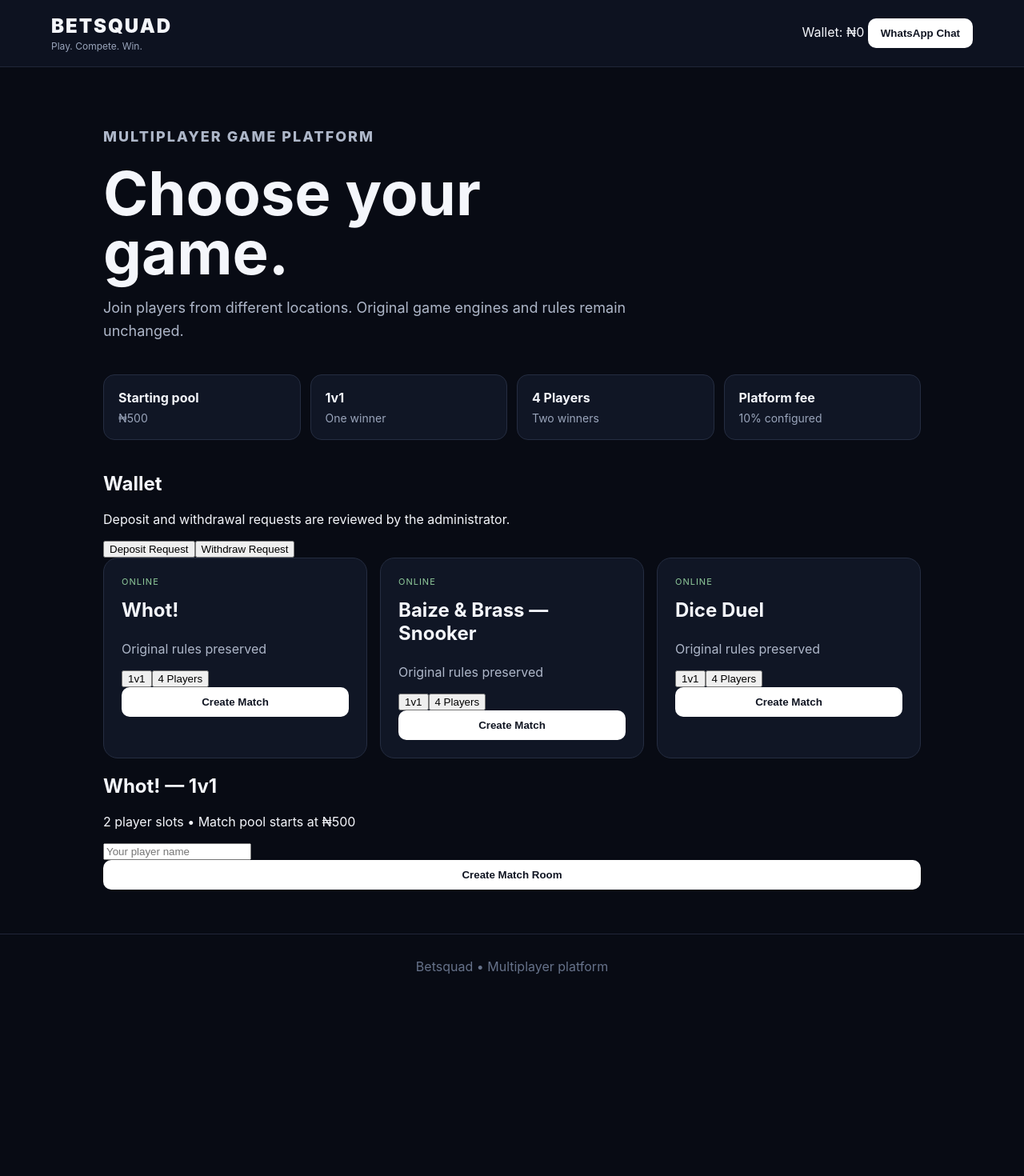
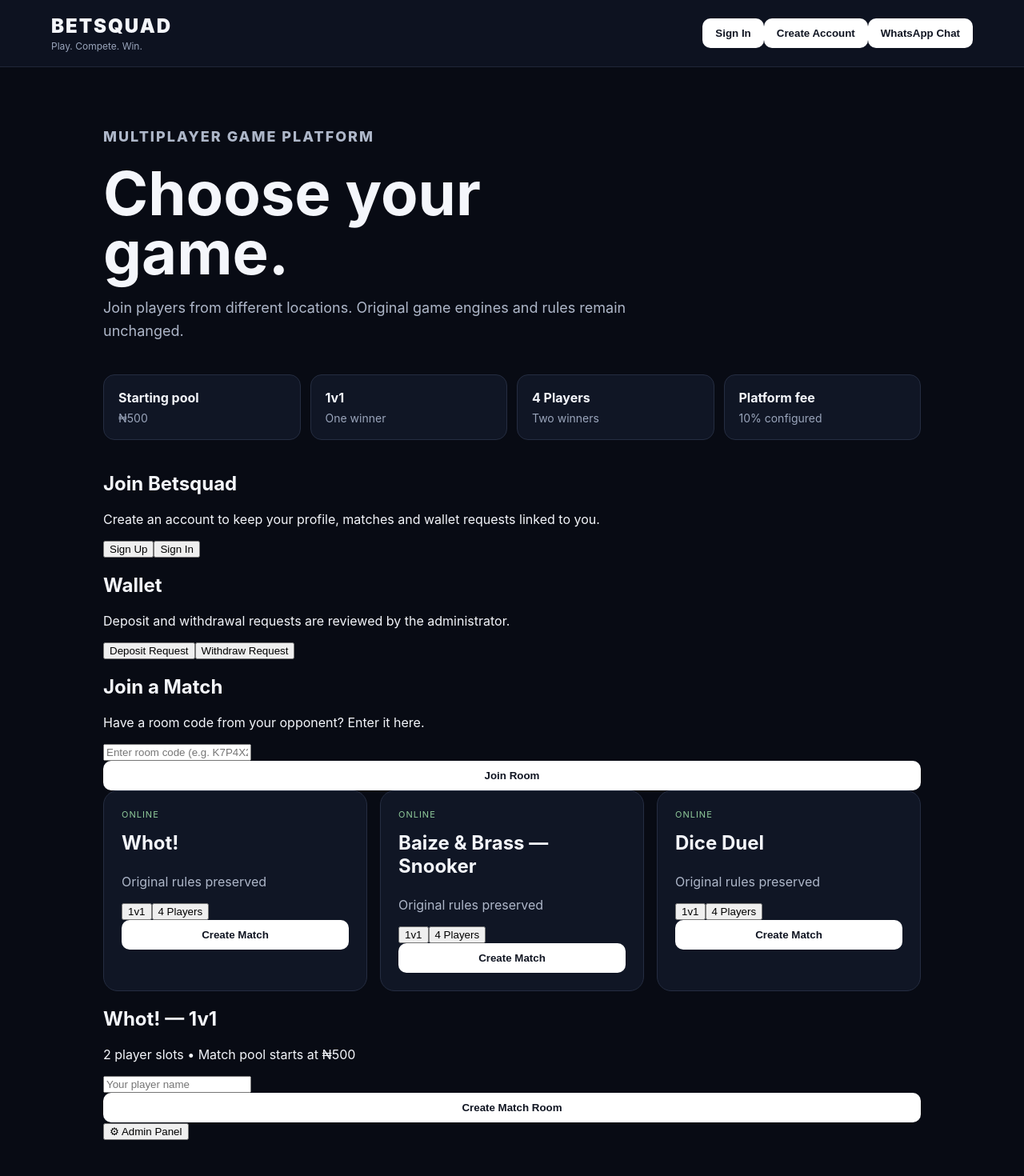
Before and after one commit to emekapaulofficial-crypto/betsquad-v2, a React (Vite) app: page / in a window 1280 px wide. Shown: the top 1470 px of the page at 80% size. Before the commit the page ends 1248 px from the top, so only its background shows below. Built offline with nearby package versions, Linux system fonts and the light colour scheme.

Commit message:
feat(platform): add auth, join room, wallet workflows and admin panel UI

```diff
--- a/src/main.jsx
+++ b/src/main.jsx
@@ -18,34 +18,87 @@ function App() {
   const [requestType, setRequestType] = useState(null);
   const [amount, setAmount] = useState("");
   const [reference, setReference] = useState("");
+  const [authMode, setAuthMode] = useState(null);
+  const [signedIn, setSignedIn] = useState(false);
+  const [email, setEmail] = useState("");
+  const [password, setPassword] = useState("");
+  const [joinCode, setJoinCode] = useState("");
+  const [adminOpen, setAdminOpen] = useState(false);
+  const [notice, setNotice] = useState("");
   const slots = mode === "1v1" ? 2 : 4;
   const roomCode = useMemo(() => Math.random().toString(36).slice(2, 8).toUpperCase(), [room]);
 
+  function showNotice(message) { setNotice(message); setTimeout(() => setNotice(""), 3500); }
+
+  function authenticate() {
+    if (!email.trim() || !password) return showNotice("Enter your email and password.");
+    setSignedIn(true);
+    setAuthMode(null);
+    showNotice("Account signed in successfully.");
+  }
+
   function createRoom() {
-    if (!playerName.trim()) return alert("Enter your player name first.");
+    if (!signedIn) return setAuthMode("signin");
+    if (!playerName.trim()) return showNotice("Enter your player name first.");
     setRoom({ code: roomCode, players: [playerName.trim()], max: slots, game: selectedGame.name, mode });
+    showNotice(`Room ${roomCode} created. Share the code with your opponent.`);
   }
+
+  function joinRoom() {
+    if (!signedIn) return setAuthMode("signin");
+    const code = joinCode.trim().toUpperCase();
+    if (code.length < 4) return showNotice("Enter the room code you received.");
+    setRoom({ code, players: ["You", "Opponent"], max: slots, game: selectedGame.name, mode });
+    showNotice(`Joined room ${code}.`);
+    document.getElementById("lobby")?.scrollIntoView({ behavior: "smooth" });
+  }
+
   function submitRequest() {
     const value = Number(amount);
-    if (!value || value <= 0) return alert("Enter a valid amount.");
-    alert(`${requestType === "deposit" ? "Deposit" : "Withdrawal"} request submitted for ₦${value.toLocaleString()}. Admin verification is required before the wallet changes.`);
+    if (!signedIn) return setAuthMode("signin");
+    if (!value || value <= 0) return showNotice("Enter a valid amount.");
+    showNotice(`${requestType === "deposit" ? "Deposit" : "Withdrawal"} request submitted for ₦${value.toLocaleString()}. It is pending admin verification.`);
     setRequestType(null); setAmount(""); setReference("");
   }
+
   return (
     <div className="app">
       <header className="topbar">
         <div><div className="brand">BETSQUAD</div><div className="tag">Play. Compete. Win.</div></div>
-        <div><span className="balance">Wallet: ₦{wallet.toLocaleString()}</span> <button onClick={() => window.open("https://chat.whatsapp.com/KiyjdPps1zz92KHiiZv0d0", "_blank")}>WhatsApp Chat</button></div>
+        <div className="top-actions">
+          {signedIn ? <><span className="balance">Wallet: ₦{wallet.toLocaleString()}</span><button onClick={() => {setSignedIn(false); showNotice("Signed out.")}}>Sign Out</button></> : <><button onClick={() => setAuthMode("signin")}>Sign In</button><button onClick={() => setAuthMode("signup")}>Create Account</button></>}
+          <button onClick={() => window.open("https://chat.whatsapp.com/KiyjdPps1zz92KHiiZv0d0", "_blank")}>WhatsApp Chat</button>
+        </div>
       </header>
+
+      {notice && <div className="notice">{notice}</div>}
+
       <main>
         <section className="hero"><p className="eyebrow">MULTIPLAYER GAME PLATFORM</p><h1>Choose your game.</h1><p>Join players from different locations. Original game engines and rules remain unchanged.</p></section>
         <section className="rules"><div><strong>Starting pool</strong><span>₦500</span></div><div><strong>1v1</strong><span>One winner</span></div><div><strong>4 Players</strong><span>Two winners</span></div><div><strong>Platform fee</strong><span>10% configured</span></div></section>
+
+        <section className="account-panel">
+          <div><h2>{signedIn ? "Your Betsquad account" : "Join Betsquad"}</h2><p>{signedIn ? `Signed in as ${email}` : "Create an account to keep your profile, matches and wallet requests linked to you."}</p></div>
+          {!signedIn && <div><button onClick={() => setAuthMode("signup")}>Sign Up</button><button onClick={() => setAuthMode("signin")}>Sign In</button></div>}
+        </section>
+
         <section className="wallet-panel"><div><h2>Wallet</h2><p>Deposit and withdrawal requests are reviewed by the administrator.</p></div><div><button onClick={() => setRequestType("deposit")}>Deposit Request</button><button onClick={() => setRequestType("withdraw")}>Withdraw Request</button></div></section>
-        {requestType && <section className="request-panel"><h3>{requestType === "deposit" ? "Deposit request" : "Withdrawal request"}</h3>{requestType === "deposit" && <div className="payment-destination"><strong>OPay payment destination</strong><span>Account: 9152926691</span><span>Name: Paul</span><small>Submit your transaction reference after payment. Admin verification is required.</small></div>}<input value={amount} onChange={e => setAmount(e.target.value)} type="number" min="1" placeholder="Amount (₦)"/><input value={reference} onChange={e => setReference(e.target.value)} placeholder={requestType === "deposit" ? "OPay transaction reference" : "Optional note"}/><button onClick={submitRequest}>Submit Request</button> <button onClick={() => setRequestType(null)}>Cancel</button></section>}
-        <section className="games">{games.map(game => <article className="card" key={game.slug}><div className="badge">ONLINE</div><h2>{game.name}</h2><p>Original rules preserved</p><div>{game.modes.map(m => <button key={m} onClick={() => {setSelectedGame(game);setMode(m);}}>{m}</button>)}</div><button className="play" onClick={() => {setSelectedGame(game);setMode(game.modes[0]);document.getElementById("lobby").scrollIntoView({behavior:"smooth"});}}>Create Match</button></article>)}</section>
-        <section id="lobby" className="lobby"><h2>{selectedGame.name} — {mode}</h2><p>{slots} player slots • Match pool starts at ₦{startingPool}</p><input value={playerName} onChange={e => setPlayerName(e.target.value)} placeholder="Your player name"/><button className="play" onClick={createRoom}>Create Match Room</button>{room && <div className="room"><strong>Room {room.code}</strong><span>{room.players.length}/{room.max} players connected</span><span>Share the room code with the other players.</span><button onClick={() => alert("Room created. Server-side realtime matchmaking is the next connection layer.")}>Enter Match</button></div>}</section>
-      </main><footer>Betsquad • Multiplayer platform</footer>
+        {requestType && <section className="request-panel"><h3>{requestType === "deposit" ? "Deposit request" : "Withdrawal request"}</h3>{requestType === "deposit" && <div className="payment-destination"><strong>OPay payment destination</strong><span>Account: 9152926691</span><span>Name: Paul</span><small>Make your payment, then enter your transaction reference below. Admin verification is required before funds are credited.</small></div>}<input value={amount} onChange={e => setAmount(e.target.value)} type="number" min="1" placeholder="Amount (₦)"/><input value={reference} onChange={e => setReference(e.target.value)} placeholder={requestType === "deposit" ? "OPay transaction reference" : "Withdrawal note"}/><button onClick={submitRequest}>Submit Request</button> <button onClick={() => setRequestType(null)}>Cancel</button></section>}
+
+        <section className="join-panel"><div><h2>Join a Match</h2><p>Have a room code from your opponent? Enter it here.</p></div><div className="join-form"><input value={joinCode} onChange={e => setJoinCode(e.target.value)} placeholder="Enter room code (e.g. K7P4X2)" maxLength={8}/><button className="play" onClick={joinRoom}>Join Room</button></div></section>
+
+        <section className="games">{games.map(game => <article className="card" key={game.slug}><div className="badge">ONLINE</div><h2>{game.name}</h2><p>Original rules preserved</p><div>{game.modes.map(m => <button key={m} onClick={() => {setSelectedGame(game);setMode(m);}}>{m}</button>)}</div><button className="play" onClick={() => {setSelectedGame(game);setMode(game.modes[0]);document.getElementById("lobby")?.scrollIntoView({behavior:"smooth"});}}>Create Match</button></article>)}</section>
+
+        <section id="lobby" className="lobby"><h2>{selectedGame.name} — {mode}</h2><p>{slots} player slots • Match pool starts at ₦{startingPool}</p><input value={playerName} onChange={e => setPlayerName(e.target.value)} placeholder="Your player name"/><button className="play" onClick={createRoom}>Create Match Room</button>{room && <div className="room"><strong>ROOM CODE: {room.code}</strong><button onClick={() => navigator.clipboard?.writeText(room.code).then(() => showNotice("Room code copied."))}>Copy Code</button><span>{room.players.length}/{room.max} players connected</span><span>Send this code to your opponent so they can use the Join Match box above.</span><button onClick={() => showNotice(room.players.length >= room.max ? "Match is ready to start." : `Waiting for ${room.max - room.players.length} more player(s).`)}>Check Match</button></div>}</section>
+
+        <section className="admin-entry"><button onClick={() => setAdminOpen(!adminOpen)}>⚙ Admin Panel</button>{adminOpen && <div className="admin-panel"><h2>Betsquad Admin</h2><p>Protected administration area</p><div className="admin-grid"><button>Players</button><button>Active Matches</button><button>Deposit Requests</button><button>Withdrawal Requests</button><button>Wallet Ledger</button><button>Games / Add Game</button><button>Reports</button><button>Platform Settings</button></div><small>Production admin access should be enforced by Supabase roles/RLS before cash operations are enabled.</small></div>}</section>
+      </main>
+
+      {authMode && <div className="modal-backdrop"><div className="modal"><button className="close" onClick={() => setAuthMode(null)}>×</button><h2>{authMode === "signup" ? "Create your Betsquad account" : "Sign in to Betsquad"}</h2><input type="email" value={email} onChange={e => setEmail(e.target.value)} placeholder="Email address"/><input type="password" value={password} onChange={e => setPassword(e.target.value)} placeholder="Password"/>{authMode === "signup" && <input placeholder="Player name" onChange={e => setPlayerName(e.target.value)}/>}<button className="play" onClick={authenticate}>{authMode === "signup" ? "Create Account" : "Sign In"}</button><small>Account persistence and secure authentication should be connected to the Betsquad Supabase project before production launch.</small></div></div>}
+
+      <footer>Betsquad • Multiplayer platform</footer>
     </div>
   );
 }
+
 createRoot(document.getElementById("root")).render(<App />);
```
